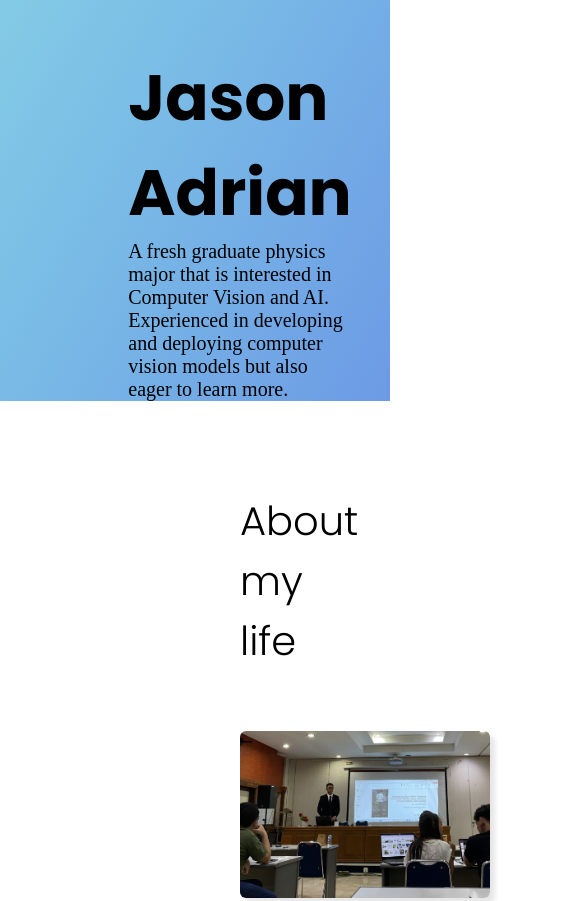
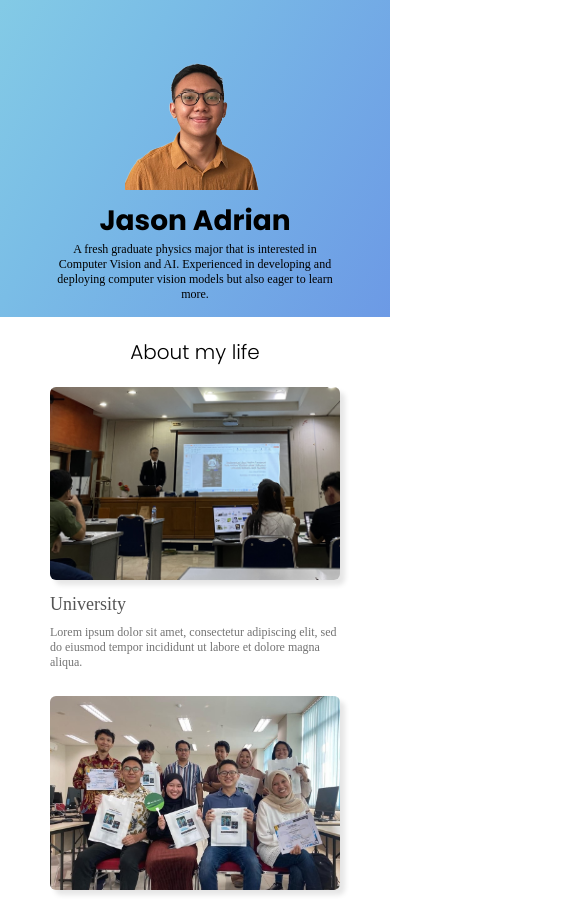
Before and after one commit to jasonadriann/personal-website, a plain HTML site: page index.html in a window 390 px wide. Shown: the top 901 px of the page, 585 px wide, since content can reach past the window. Drawn offline with Linux system fonts and the light colour scheme; a web font is replaced by a local one.

Commit message:
adding responsiveness to phones

```diff
--- a/css/style.css
+++ b/css/style.css
@@ -20,6 +20,10 @@ body {
     background-position: 0% 50%;
   }
 }
+
+/*                       */
+/* Heroes  CSS Section   */
+/*                       */
 
 .heroes-container {
   display: flex;
@@ -56,6 +60,10 @@ body {
   width: 100%;
 }
 
+/*                       */
+/* Features  CSS Section */
+/*                       */
+
 .feature > h1 {
   font-family: "Poppins", sans-serif;
   font-weight: 300;
@@ -72,12 +80,6 @@ body {
   margin: 0px 240px;
   margin-top: 60px;
 }
-
-/* .first-feature,
-.second-feature,
-.third-feature {
-  background-color: gray;
-} */
 
 .feature-container h2 {
   font-family: "Trocchi", serif;
@@ -99,6 +101,10 @@ body {
   box-shadow: 5px 5px 5px rgba(0, 0, 0, 0.1);
 }
 
+/*                       */
+/* Footer CSS Section    */
+/*                       */
+
 .footer {
   display: flex;
   flex-direction: column;
@@ -118,6 +124,117 @@ body {
   font-size: 12px;
   margin: 0px;
   margin: 12px 0px;
+}
+
+@media (min-width: 319px) and (max-width: 480px) {
+  .heroes-container {
+    display: flex;
+    flex-direction: column-reverse;
+    justify-content: flex-start;
+    align-items: center;
+    gap: 10px;
+    margin: 0px 50px;
+    padding-top: 50px;
+  }
+
+  .heroes-text {
+    width: 100%;
+  }
+
+  .heroes-text > h1 {
+    font-family: "Poppins", sans-serif;
+    font-weight: 700;
+    font-size: 28px;
+    text-align: center;
+    margin: 0px;
+  }
+
+  .heroes-text > p {
+    font-family: "Trocchi", serif;
+    font-weight: 400;
+    font-size: 12px;
+    text-align: center;
+    margin: 0px;
+    padding-bottom: 15px;
+  }
+
+  .heroes-img {
+    width: 140px;
+  }
+
+  .heroes-img > img {
+    display: block;
+    width: 100%;
+  }
+
+  /*                       */
+  /* Features  CSS Section */
+  /*                       */
+
+  .feature > h1 {
+    font-family: "Poppins", sans-serif;
+    font-weight: 300;
+    font-size: 20px;
+    text-align: center;
+    margin: 0px 50px;
+    margin-top: 20px;
+  }
+
+  .feature-container {
+    display: flex;
+    flex-direction: column;
+    gap: 1rem;
+    margin: 0px 50px;
+    margin-top: 20px;
+
+  }
+
+  .feature-container h2 {
+    font-family: "Trocchi", serif;
+    font-weight: 500;
+    font-size: 18px;
+    color: #545454;
+    margin: 10px 0px;
+  }
+
+  .feature-container p {
+    font-family: "Trocchi", serif;
+    font-weight: 400;
+    font-size: 12px;
+    color: #737373;
+    margin: 10px 0px;
+  }
+
+  .feature-container img {
+    width: 100%;
+    border-radius: 6px;
+    box-shadow: 5px 5px 5px rgba(0, 0, 0, 0.1);
+  }
+
+  .footer {
+    display: flex;
+    flex-direction: column;
+    align-items: center;
+    margin-top: 150px;
+    padding-top: 50px;
+    padding-bottom: 15px;
+  }
+
+  .footer a {
+    padding: 0px 1px;
+  }
+
+  .footer p {
+    font-family: "Poppins", sans-serif;
+    font-weight: 400;
+    font-size: 8px;
+    margin: 0px;
+    margin: 5px 0px;
+  }
+
+  .footer img {
+    width: 16px
+  }
 }
 
 @media (min-width: 481px) and (max-width: 1200px) {
@@ -178,7 +295,7 @@ body {
   }
   .feature-container {
     display: grid;
-    grid-template-columns: repeat(3, minmax(170px, auto));
+    grid-template-columns: repeat(3, auto);
     gap: 3rem;
     margin: 0px 240px;
     margin-top: 60px;
--- a/index.html
+++ b/index.html
@@ -61,8 +61,7 @@
           <img src="./assets/images/basketball-3x2.jpg" />
           <h2>Basketball</h2>
           <p>
-            Lorem ipsum dolor sit amet, consectetur adipiscing elit, sed do
-            eiusmod tempor incididunt ut labore et dolore magna aliqua.
+            To ease off of work, I like to play basketball in my spare time. It helps me relaxed and focused for the next day.
           </p>
         </div>
       </div>
```
